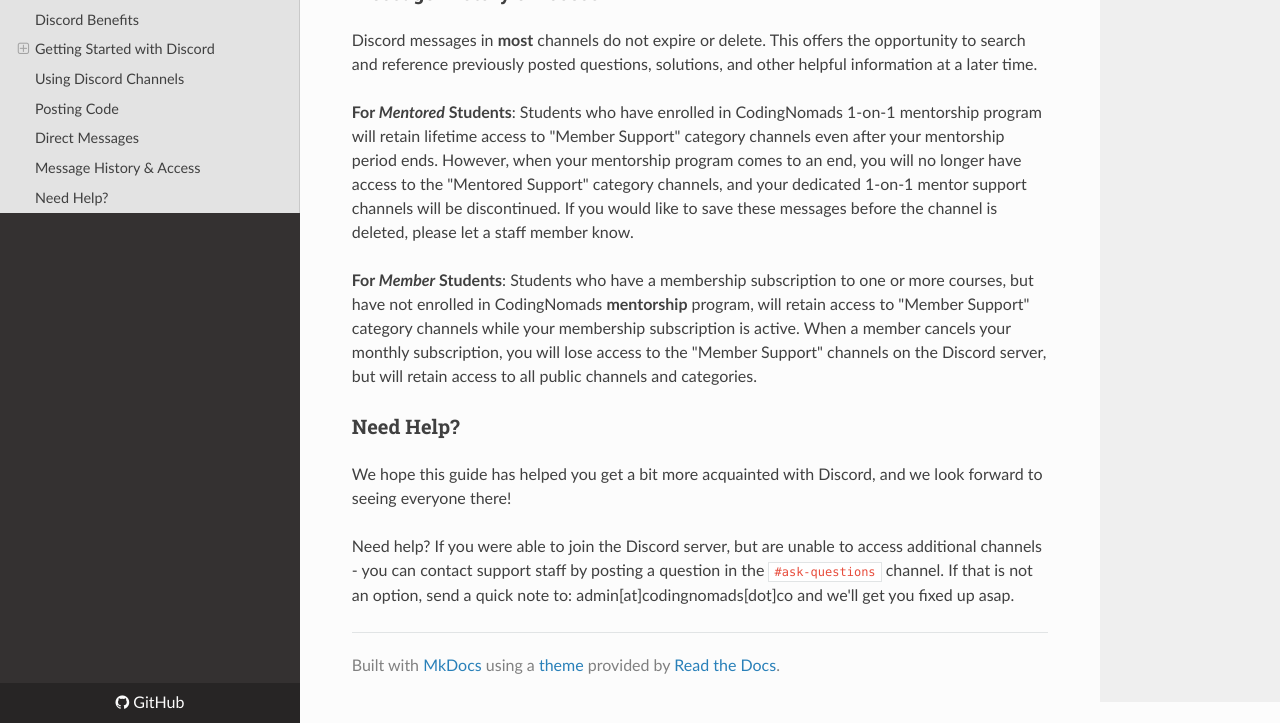
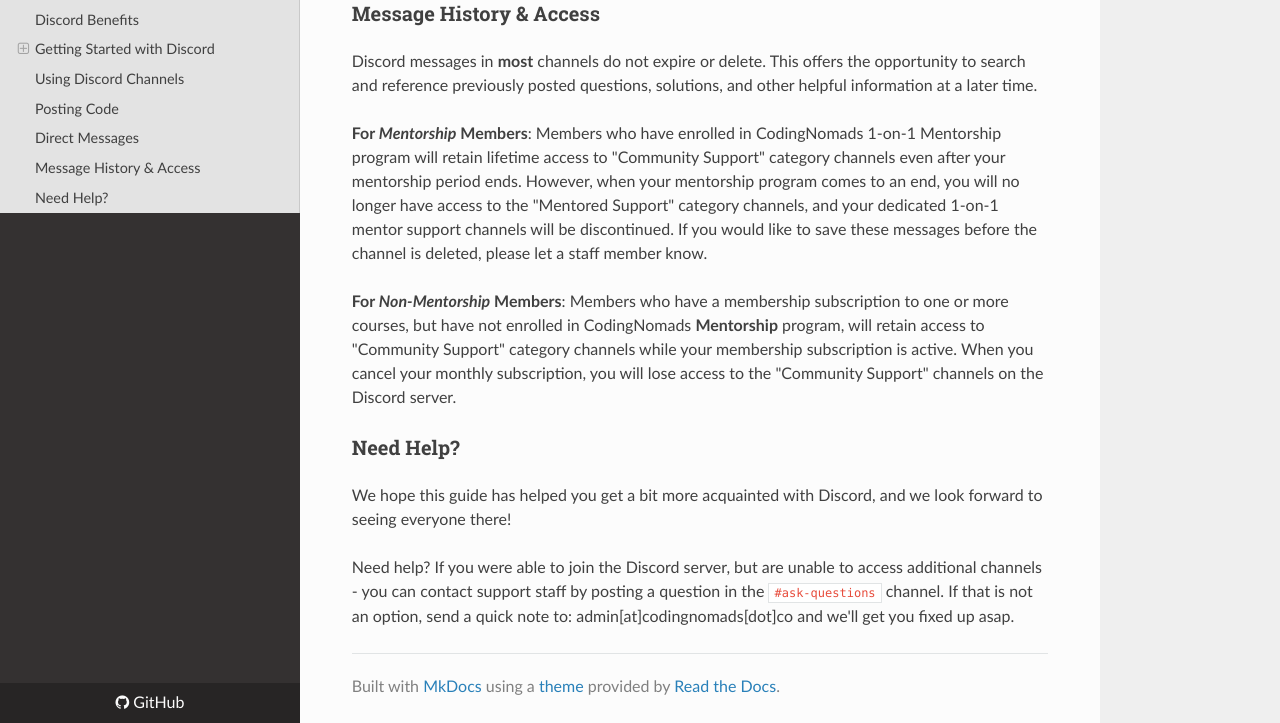
Before and after one commit to KimberlyDez/discord-guide, an MkDocs documentation site: the page built from docs/index.md, in a window 1280 px wide and 900 px high, scrolled down 6218 px, cut to the strip 177-900 px from the top of the window. Built offline with MkDocs 1.6.1, drawn with Linux system fonts in a browser that asks for light colours; nearby versions of some CDN libraries; some of the changed text lies outside the part shown.

Commit message:
update for forum channels

```diff
--- a/docs/index.md
+++ b/docs/index.md
@@ -1,11 +1,6 @@
 ## CodingNomads Discord Guide
 
 This guide will introduce you to Discord and walk you through installing and using it to connect to the CodingNomads server.
-
-<div class="admonition note">
-<p class="admonition-title">Important Reminder</p>
-<p>On Friday, Oct 21, 2022, CodingNomads will stop using Slack and the Slack workspace will be shut down. Please be sure to save any Slack messages you want, and switch to Discord before then!</p>
-</div>
 
 ### What is Discord?
 
@@ -117,7 +115,7 @@
 
 ### Direct Messages
 
-To send a DM, click on the user you want to message in a channel's user list. A pop-out will appear for that user, and there is a box at the bottom of the pop-out where you can type your message.
+While the majority of discussion within the server will take place in _channels_, occasionally you might need to send a DM. Sending a DM is easy, just click the user you want to message in a channel's user list. A pop-out will appear for that user, and there is a box at the bottom of the pop-out where you can type your message.
 
 ![Sending a DM](https://raw.githubusercontent.com/CodingNomads/static/main/discord/discord-dm.png?raw=true)
 
@@ -129,9 +127,9 @@
 
 Discord messages in **most** channels do not expire or delete. This offers the opportunity to search and reference previously posted questions, solutions, and other helpful information at a later time.
 
-**For *Mentored* Students**: Students who have enrolled in CodingNomads 1-on-1 mentorship program will retain lifetime access to "Member Support" category channels even after your mentorship period ends. However, when your mentorship program comes to an end, you will no longer have access to the "Mentored Support" category channels, and your dedicated 1-on-1 mentor support channels will be discontinued. If you would like to save these messages before the channel is deleted, please let a staff member know.
+**For *Mentorship* Members**: Members who have enrolled in CodingNomads 1-on-1 Mentorship program will retain lifetime access to "Community Support" category channels even after your mentorship period ends. However, when your mentorship program comes to an end, you will no longer have access to the "Mentored Support" category channels, and your dedicated 1-on-1 mentor support channels will be discontinued. If you would like to save these messages before the channel is deleted, please let a staff member know.
 
-**For *Member* Students**: Students who have a membership subscription to one or more courses, but have not enrolled in CodingNomads **mentorship** program, will retain access to "Member Support" category channels while your membership subscription is active. When a member cancels your monthly subscription, you will lose access to the "Member Support" channels on the Discord server, but will retain access to all public channels and categories.
+**For *Non-Mentorship* Members**: Members who have a membership subscription to one or more courses, but have not enrolled in CodingNomads **Mentorship** program, will retain access to "Community Support" category channels while your membership subscription is active. When you cancel your monthly subscription, you will lose access to the "Community Support" channels on the Discord server.
 
 ### Need Help?
 
```
Also changed, not shown: other parts of docs/index.md (+6 -3 lines).
